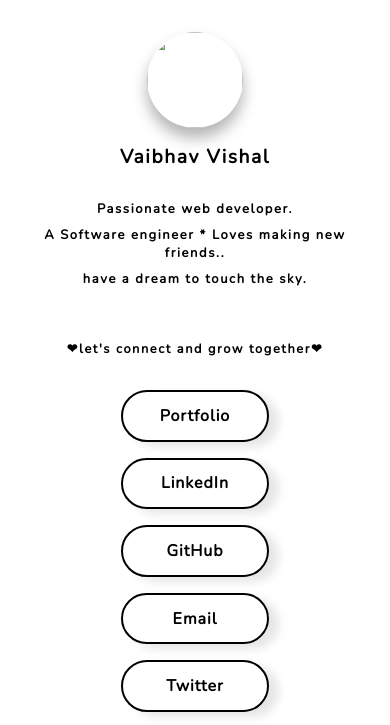
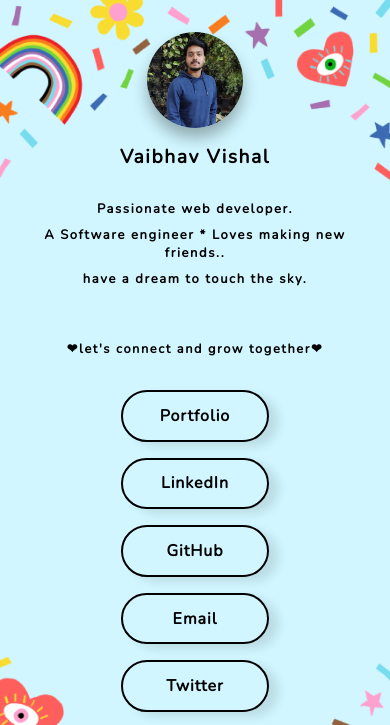
Before and after one commit to vaibhav975/linktree, a plain HTML site: page index.html in a window 390 px wide. Shown: the top 725 px of the page. Drawn offline with nearby package versions, Linux system fonts and the light colour scheme; the site is published under a folder, as on GitHub Pages, so addresses that start at the root find nothing.

Commit message:
image issue done

```diff
--- a/index.html
+++ b/index.html
@@ -6,7 +6,7 @@
     <meta http-equiv="X-UA-Compatible" content="IE=edge">
     <meta name="viewport" content="width=device-width, initial-scale=1.0">
     <link rel="shortcut icon" type="image/x-icon"
-        href="/image/profile pic.jpg">
+        href="image/profile pic.jpg">
     <link rel="stylesheet" href="https://cdnjs.cloudflare.com/ajax/libs/font-awesome/5.15.3/css/all.min.css"
         integrity="sha512-iBBXm8fW90+nuLcSKlbmrPcLa0OT92xO1BIsZ+ywDWZCvqsWgccV3gFoRBv0z+8dLJgyAHIhR35VZc2oM/gI1w=="
         crossorigin="anonymous" referrerpolicy="no-referrer" />
@@ -18,7 +18,7 @@
 <body>
     <div class="container">
         <div class="profile">
-            <img src="/image/profile pic.jpg"
+            <img src="image/profile pic.jpg"
                 alt="">
             <h3>Vaibhav Vishal</h3>
             <br>
--- a/style.css
+++ b/style.css
@@ -145,7 +145,7 @@ footer p {
 
 /* //for laptop view background image in body// */
 body {
-    background-image: url('/image/bg-lap.png');
+    background-image: url('image/bg-lap.png');
     background-repeat: no-repeat;
     background-size: cover;
     background-position: center;
@@ -155,7 +155,7 @@ body {
 /* //for mobile view background image in body// */
 @media only screen and (max-width: 600px) {
     body {
-        background-image: url('/image/bg-mob.png');
+        background-image: url('image/bg-mob.png');
         background-repeat: no-repeat;
         background-size: cover;
         background-position: center;
```
